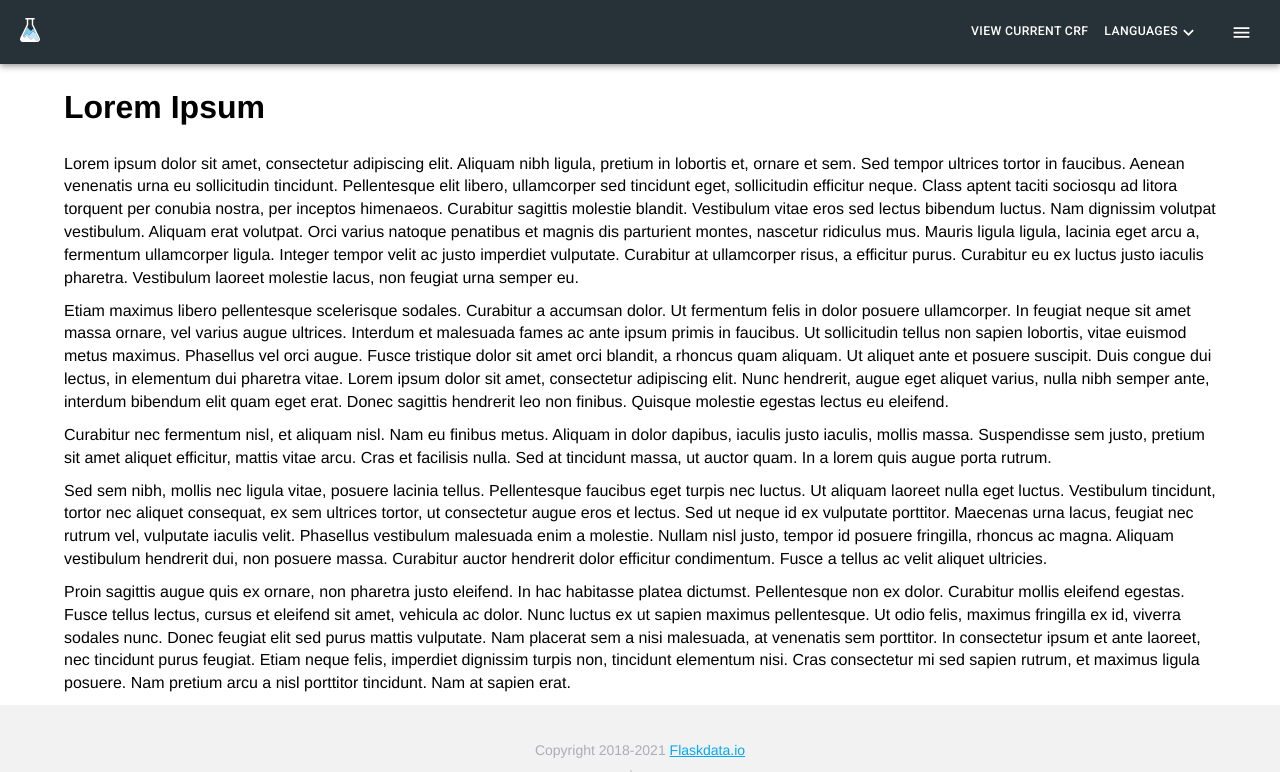
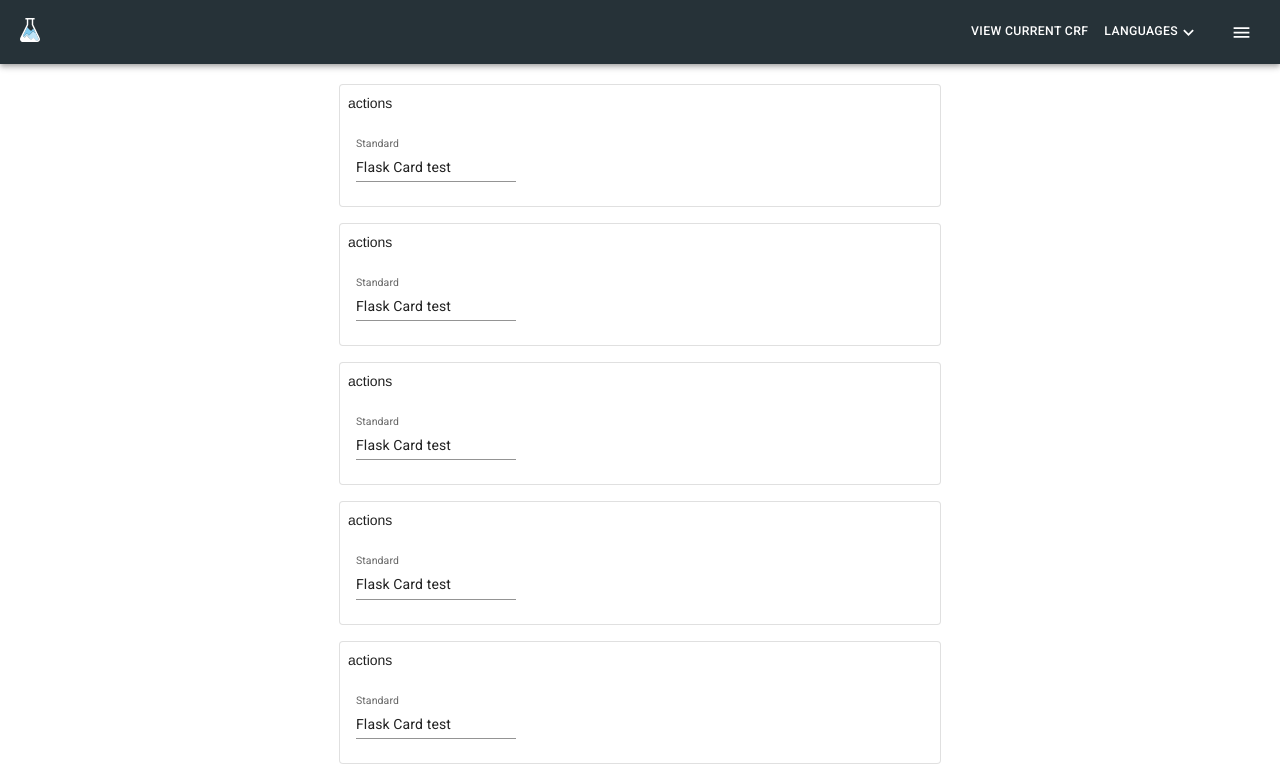
Before and after one commit to nakhaev/viever, a React (Create React App) app: page / in a window 1280 px wide. Shown: the top 772 px of the page. Built offline with nearby package versions, Linux system fonts and the light colour scheme.

Commit message:
new components were added

```diff
--- /dev/null
+++ b/src/components/FlaskCard/FlaskCard.js
@@ -0,0 +1,20 @@
+import React from 'react';
+import './FlaskCard.scss';
+import Card from '@mui/material/Card';
+import CardActions from '@mui/material/CardActions';
+import CardContent from '@mui/material/CardContent';
+import TextField from '@mui/material/TextField';
+
+const FlaskCard = (props) => {
+    const {data} = props;
+    return (
+        <Card variant="outlined" className="flaskCard">
+            <CardActions> actions </CardActions>
+            <CardContent>
+                <TextField id="standard-basic" label="Standard" variant="standard" value={data.test} />
+            </CardContent>
+        </Card>
+    )
+}
+
+export default FlaskCard;
--- /dev/null
+++ b/src/components/FlaskCard/FlaskCard.scss
@@ -0,0 +1,4 @@
+.flaskCard {
+  max-width: 600px;
+  margin: 0 auto;
+}
--- /dev/null
+++ b/src/components/LoremIpsum.js
@@ -0,0 +1,29 @@
+import React from 'react';
+
+const LoremIpsum = (props) => {
+    return (
+        <div style={{fontSize: props.fontSize}}>
+            <h1>Lorem Ipsum</h1>
+            <p>Lorem ipsum dolor sit amet, consectetur adipiscing elit. Aliquam nibh ligula, pretium in lobortis et, ornare
+                et sem. Sed tempor ultrices tortor in faucibus. Aenean venenatis urna eu sollicitudin tincidunt. Pellentesque
+                elit libero, ullamcorper sed tincidunt eget, sollicitudin efficitur neque. Class aptent taciti sociosqu ad litora
+                torquent per conubia nostra, per inceptos himenaeos. Curabitur sagittis molestie blandit. Vestibulum vitae eros
+                sed lectus bibendum luctus. Nam dignissim volutpat vestibulum. Aliquam erat volutpat. Orci varius natoque
+                penatibus et magnis dis parturient montes, nascetur ridiculus mus. Mauris ligula ligula, lacinia eget arcu a,
+                fermentum ullamcorper ligula. Integer tempor velit ac justo imperdiet vulputate. Curabitur at ullamcorper risus,
+                a efficitur purus. Curabitur eu ex luctus justo iaculis pharetra. Vestibulum laoreet molestie lacus, non
+                feugiat urna semper eu.</p>
+
+            <p>Etiam maximus libero pellentesque scelerisque sodales. Curabitur a accumsan dolor. Ut fermentum felis in dolor posuere ullamcorper. In feugiat neque sit amet massa ornare, vel varius augue ultrices. Interdum et malesuada fames ac ante ipsum primis in faucibus. Ut sollicitudin tellus non sapien lobortis, vitae euismod metus maximus. Phasellus vel orci augue. Fusce tristique dolor sit amet orci blandit, a rhoncus quam aliquam. Ut aliquet ante et posuere suscipit. Duis congue dui lectus, in elementum dui pharetra vitae. Lorem ipsum dolor sit amet, consectetur adipiscing elit. Nunc hendrerit, augue eget aliquet varius, nulla nibh semper ante, interdum bibendum elit quam eget erat. Donec sagittis hendrerit leo non finibus. Quisque molestie egestas lectus eu eleifend.</p>
+
+            <p>Curabitur nec fermentum nisl, et aliquam nisl. Nam eu finibus metus. Aliquam in dolor dapibus, iaculis justo iaculis, mollis massa. Suspendisse sem justo, pretium sit amet aliquet efficitur, mattis vitae arcu. Cras et facilisis nulla. Sed at tincidunt massa, ut auctor quam. In a lorem quis augue porta rutrum.</p>
+
+            <p>Sed sem nibh, mollis nec ligula vitae, posuere lacinia tellus. Pellentesque faucibus eget turpis nec luctus. Ut aliquam laoreet nulla eget luctus. Vestibulum tincidunt, tortor nec aliquet consequat, ex sem ultrices tortor, ut consectetur augue eros et lectus. Sed ut neque id ex vulputate porttitor. Maecenas urna lacus, feugiat nec rutrum vel, vulputate iaculis velit. Phasellus vestibulum malesuada enim a molestie. Nullam nisl justo, tempor id posuere fringilla, rhoncus ac magna. Aliquam vestibulum hendrerit dui, non posuere massa. Curabitur auctor hendrerit dolor efficitur condimentum. Fusce a tellus ac velit aliquet ultricies.</p>
+
+            <p>Proin sagittis augue quis ex ornare, non pharetra justo eleifend. In hac habitasse platea dictumst. Pellentesque non ex dolor. Curabitur mollis eleifend egestas. Fusce tellus lectus, cursus et eleifend sit amet, vehicula ac dolor. Nunc luctus ex ut sapien maximus pellentesque. Ut odio felis, maximus fringilla ex id, viverra sodales nunc. Donec feugiat elit sed purus mattis vulputate. Nam placerat sem a nisi malesuada, at venenatis sem porttitor. In consectetur ipsum et ante laoreet, nec tincidunt purus feugiat. Etiam neque felis, imperdiet dignissim turpis non, tincidunt elementum nisi. Cras consectetur mi sed sapien rutrum, et maximus ligula posuere. Nam pretium arcu a nisl porttitor tincidunt. Nam at sapien erat.</p>
+
+        </div>
+    )
+}
+
+export default LoremIpsum;
--- /dev/null
+++ b/src/components/ResponsiveItem/ResponsiveItem.js
@@ -0,0 +1,37 @@
+import React from 'react';
+import './ResponsiveItem.scss';
+import { Grid } from '@mui/material';
+
+const ResponsiveItem = (props) => {
+    const { layoutType, columns, children } = props;
+    let options = { xs: 12 };
+
+    if(layoutType > 0) {
+        switch(columns) {
+            default: options = {xs: 12, sm: 6, md: 4, lg: 3, xl: 2};
+                break;
+            case 0: options = {xs: 12, sm: 6, md: 4, lg: 3, xl: 2};
+                break;
+            case 1: options = {xs: 12};
+                break;
+            case 2: options = {xs: 6};
+                break;
+            case 3: options = {xs: 4};
+                break;
+            case 4: options = {xs: 3};
+                break;
+            case 5: options = {xs: 2};
+                break;
+            case 6: options = {xs: 2};
+                break;
+        }
+    }
+
+    return (
+        <Grid item { ...options} className="responsiveItem">
+            {children}
+        </Grid>
+    )
+}
+
+export default ResponsiveItem;
--- /dev/null
+++ b/src/components/ResponsiveItem/ResponsiveItem.scss
@@ -0,0 +1,3 @@
+.responsiveItem {
+  //background-color: aquamarine;
+}
--- /dev/null
+++ b/src/components/ViewerWrapper/ViewerWrapper.js
@@ -0,0 +1,25 @@
+import React from 'react';
+import './ViewerWrapper.scss'
+import { Container, Grid } from '@mui/material';
+
+const ViewerWrapper = (props) => {
+    const {children, spacing, mode} = props;
+    const defSpacing = 0;
+    if(mode === 'container') {
+        return (
+            <Container>
+                <Grid container spacing={spacing ? spacing : defSpacing} className="viewerWrapper">
+                    {children}
+                </Grid>
+            </Container>
+        )
+    } else {
+        return (
+            <Grid container spacing={spacing ? spacing : defSpacing} className="viewerWrapper">
+                {children}
+            </Grid>
+        )
+    }
+}
+
+export default ViewerWrapper;
--- /dev/null
+++ b/src/components/ViewerWrapper/ViewerWrapper.scss
@@ -0,0 +1,3 @@
+.viewerWrapper {
+  padding: 20px 0;
+}
--- a/src/pages/Viewer.js
+++ b/src/pages/Viewer.js
@@ -1,35 +1,28 @@
 import React from 'react';
-import { Container } from '@mui/material';
 
 import BaseLayout from '../components/BaseLayout';
 import Header from '../components/Header/Header';
 import Footer from '../components/Footer/Footer';
+// import LoremIpsum from '../components/LoremIpsum';
+import ResponsiveItem from '../components/ResponsiveItem/ResponsiveItem';
+import ViewerWrapper from '../components/ViewerWrapper/ViewerWrapper';
+import FlaskCard from '../components/FlaskCard/FlaskCard';
 
 
 export default function Viewer() {
+    let test = [1,2,3,4,5,6];
     return (
         <BaseLayout Header={Header} Footer={Footer}>
-            <Container style={{fontSize: '16px'}}>
-                <h1>Lorem Ipsum</h1>
-                <p>Lorem ipsum dolor sit amet, consectetur adipiscing elit. Aliquam nibh ligula, pretium in lobortis et, ornare
-                    et sem. Sed tempor ultrices tortor in faucibus. Aenean venenatis urna eu sollicitudin tincidunt. Pellentesque
-                    elit libero, ullamcorper sed tincidunt eget, sollicitudin efficitur neque. Class aptent taciti sociosqu ad litora
-                    torquent per conubia nostra, per inceptos himenaeos. Curabitur sagittis molestie blandit. Vestibulum vitae eros
-                    sed lectus bibendum luctus. Nam dignissim volutpat vestibulum. Aliquam erat volutpat. Orci varius natoque
-                    penatibus et magnis dis parturient montes, nascetur ridiculus mus. Mauris ligula ligula, lacinia eget arcu a,
-                    fermentum ullamcorper ligula. Integer tempor velit ac justo imperdiet vulputate. Curabitur at ullamcorper risus,
-                    a efficitur purus. Curabitur eu ex luctus justo iaculis pharetra. Vestibulum laoreet molestie lacus, non
-                    feugiat urna semper eu.</p>
-
-                <p>Etiam maximus libero pellentesque scelerisque sodales. Curabitur a accumsan dolor. Ut fermentum felis in dolor posuere ullamcorper. In feugiat neque sit amet massa ornare, vel varius augue ultrices. Interdum et malesuada fames ac ante ipsum primis in faucibus. Ut sollicitudin tellus non sapien lobortis, vitae euismod metus maximus. Phasellus vel orci augue. Fusce tristique dolor sit amet orci blandit, a rhoncus quam aliquam. Ut aliquet ante et posuere suscipit. Duis congue dui lectus, in elementum dui pharetra vitae. Lorem ipsum dolor sit amet, consectetur adipiscing elit. Nunc hendrerit, augue eget aliquet varius, nulla nibh semper ante, interdum bibendum elit quam eget erat. Donec sagittis hendrerit leo non finibus. Quisque molestie egestas lectus eu eleifend.</p>
-
-                <p>Curabitur nec fermentum nisl, et aliquam nisl. Nam eu finibus metus. Aliquam in dolor dapibus, iaculis justo iaculis, mollis massa. Suspendisse sem justo, pretium sit amet aliquet efficitur, mattis vitae arcu. Cras et facilisis nulla. Sed at tincidunt massa, ut auctor quam. In a lorem quis augue porta rutrum.</p>
-
-                <p>Sed sem nibh, mollis nec ligula vitae, posuere lacinia tellus. Pellentesque faucibus eget turpis nec luctus. Ut aliquam laoreet nulla eget luctus. Vestibulum tincidunt, tortor nec aliquet consequat, ex sem ultrices tortor, ut consectetur augue eros et lectus. Sed ut neque id ex vulputate porttitor. Maecenas urna lacus, feugiat nec rutrum vel, vulputate iaculis velit. Phasellus vestibulum malesuada enim a molestie. Nullam nisl justo, tempor id posuere fringilla, rhoncus ac magna. Aliquam vestibulum hendrerit dui, non posuere massa. Curabitur auctor hendrerit dolor efficitur condimentum. Fusce a tellus ac velit aliquet ultricies.</p>
-
-                <p>Proin sagittis augue quis ex ornare, non pharetra justo eleifend. In hac habitasse platea dictumst. Pellentesque non ex dolor. Curabitur mollis eleifend egestas. Fusce tellus lectus, cursus et eleifend sit amet, vehicula ac dolor. Nunc luctus ex ut sapien maximus pellentesque. Ut odio felis, maximus fringilla ex id, viverra sodales nunc. Donec feugiat elit sed purus mattis vulputate. Nam placerat sem a nisi malesuada, at venenatis sem porttitor. In consectetur ipsum et ante laoreet, nec tincidunt purus feugiat. Etiam neque felis, imperdiet dignissim turpis non, tincidunt elementum nisi. Cras consectetur mi sed sapien rutrum, et maximus ligula posuere. Nam pretium arcu a nisl porttitor tincidunt. Nam at sapien erat.</p>
-
-            </Container>
+            {/*<LoremIpsum fontSize={16}/>*/}
+            <ViewerWrapper spacing={2} mode="container">
+            {test.map(item => {
+                return (
+                    <ResponsiveItem layoutType={0} columns={5} key={item}>
+                        <FlaskCard data={{test: 'Flask Card test'}} />
+                    </ResponsiveItem>
+                )
+            })}
+            </ViewerWrapper>
         </BaseLayout>
     )
 }
```
